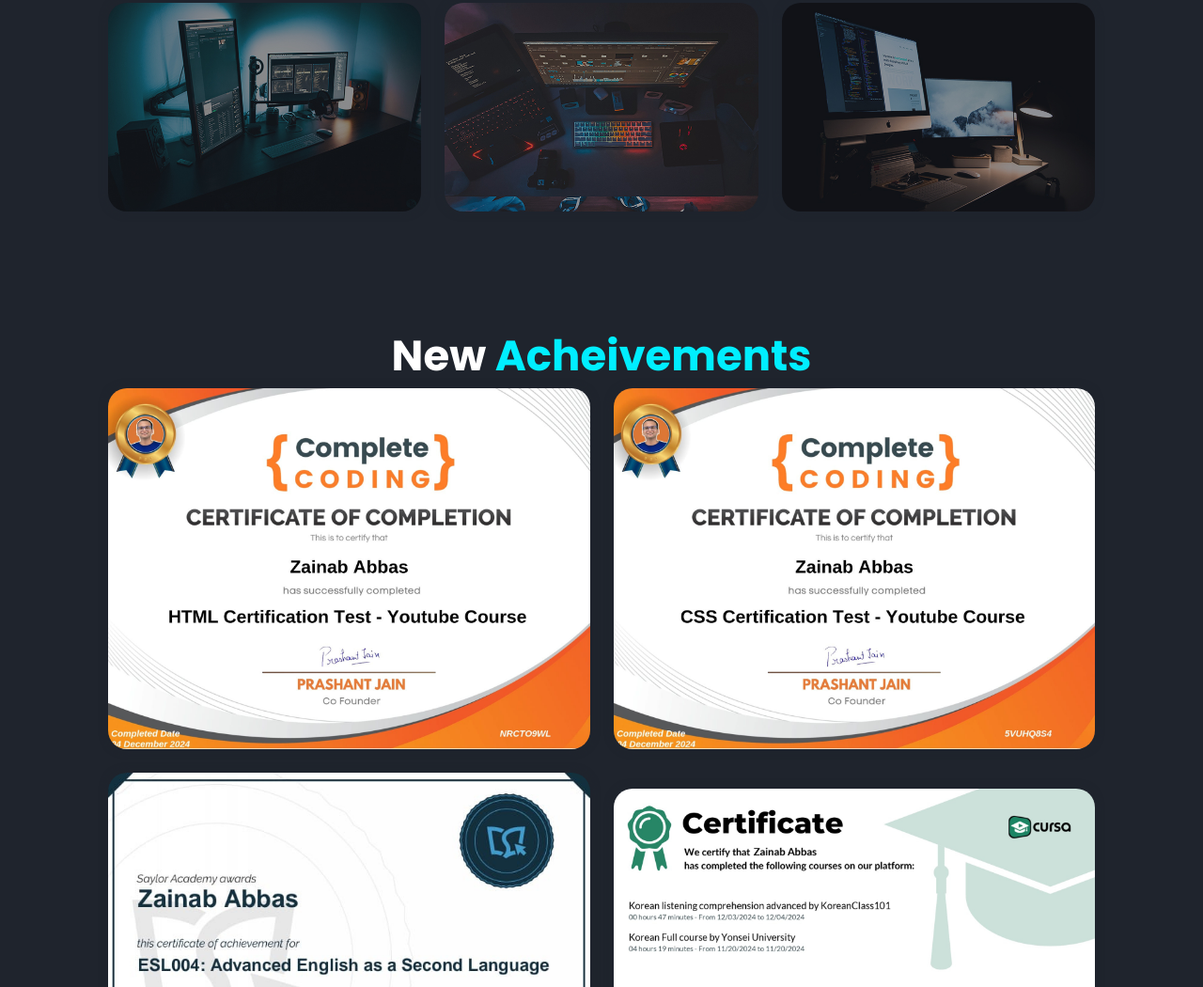
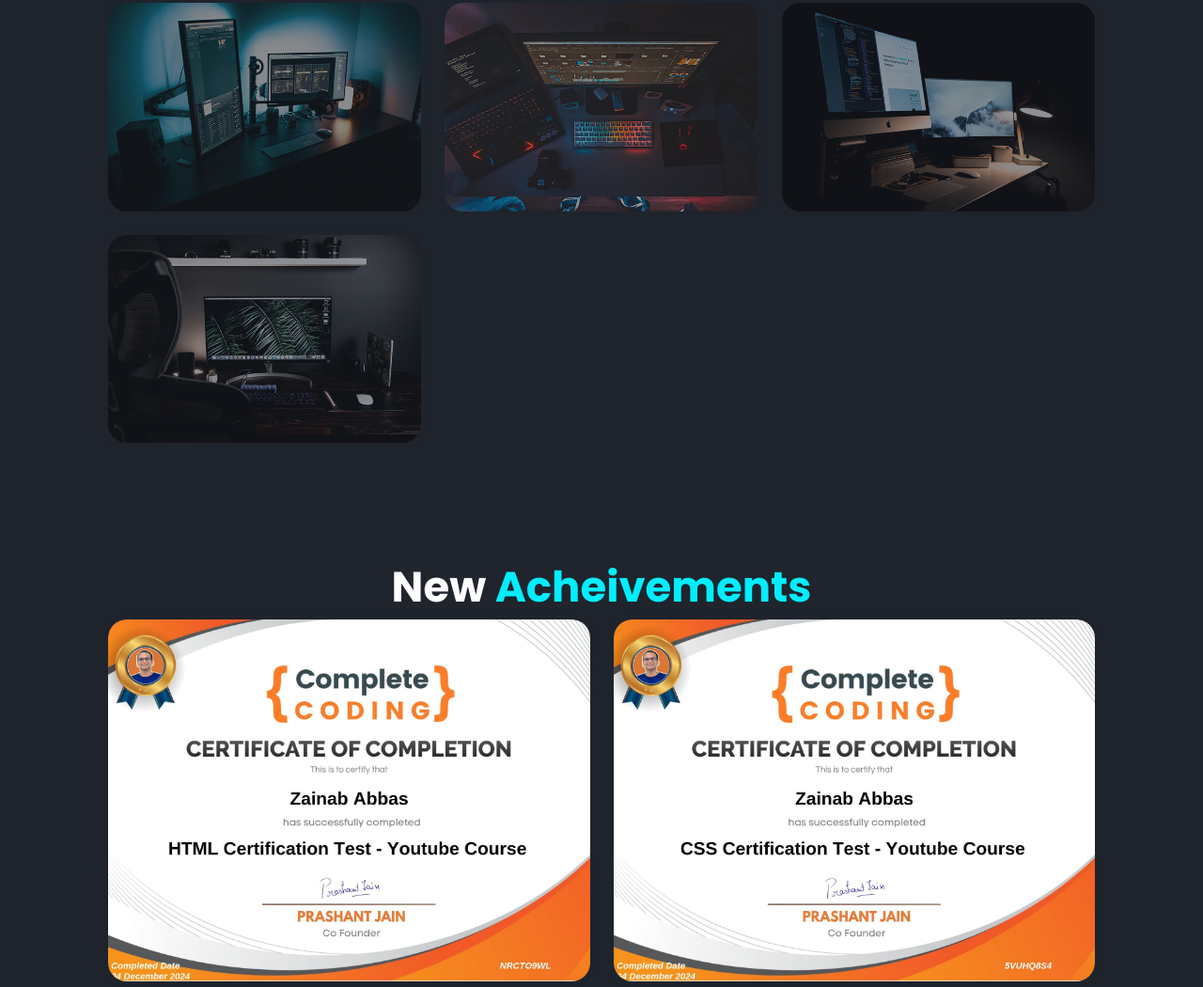
Before and after one commit to Zainab-09/portfolio-website, a plain HTML site: page index.html in a window 1280 px wide. Shown: the part 2552-3602 px from the top of the page at 94% size. Drawn offline with nearby package versions, Linux system fonts and the light colour scheme.

Commit message:
added stop watch project

```diff
--- a/index.html
+++ b/index.html
@@ -164,17 +164,18 @@
                     <i class='bx bx-link-external'></i></a>
             </div>
         </div>
-<!--
+
         <div class="portfolio-box">
             <img src="portfolio4.jpg" alt="">
             <div class="portfolio-layer">
                 <h4>STOP WATCH</h4>
-                <p>A beginner JavaScript project</p>
-                <a href="#" ><i class='bx bx-link-external'></i></a>
+                <p>A beginner JavaScript project designed and developed by Zainab</p>
+                <a href="https://zainab-09.github.io/Stop-Watch/" >
+                    <i class='bx bx-link-external'></i></a>
             </div>
         </div>
 
-        <div class="portfolio-box">
+        <!-- <div class="portfolio-box">
             <img src="portfolio5.jpg" alt="">
             <div class="portfolio-layer">
                 <h4>TO DO List</h4>
@@ -190,7 +191,7 @@
                 <p>On going Practise Project</p>
                 <a href="#" ><i class='bx bx-link-external'></i></a>
             </div>
-        </div> -->
+        </div>  -->
 
     </div>
    </section>
```
